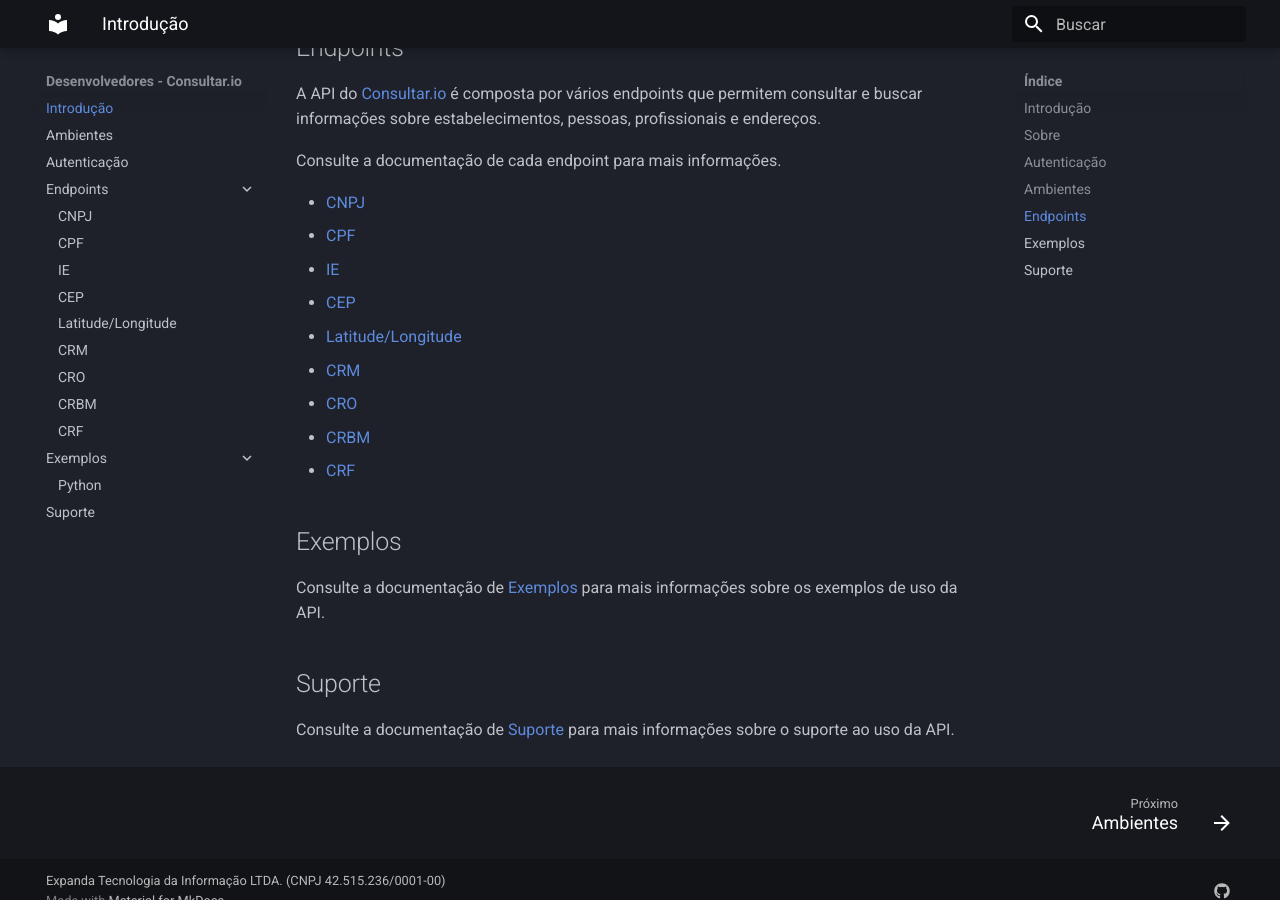
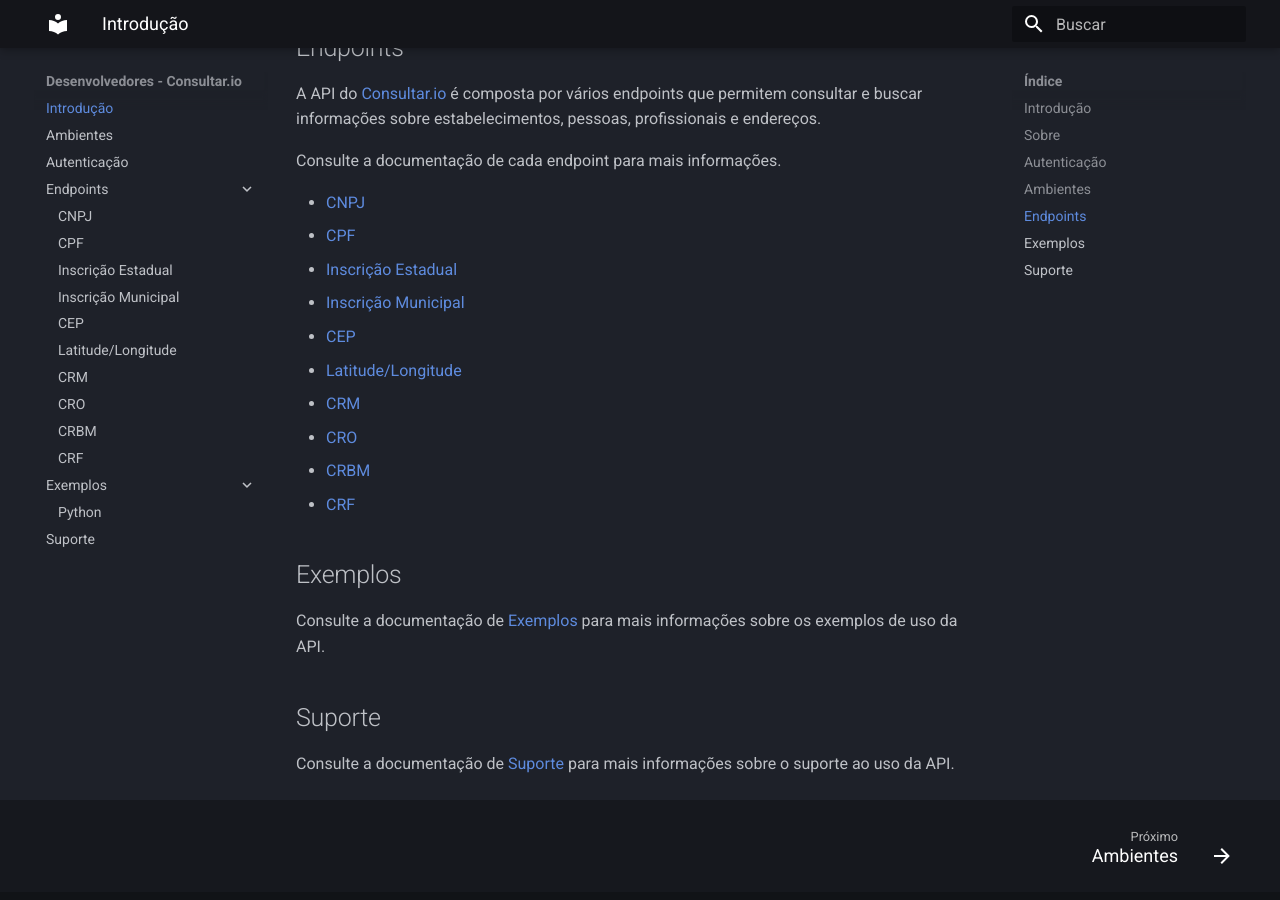
Before and after one commit to consultar-io/doc, an MkDocs documentation site: the page built from docs/index.md, in a window 1280 px wide and 900 px high, scrolled down 693 px. Built offline with MkDocs 1.6.1 and Material for MkDocs 9.7.7, drawn with Linux system fonts in a browser that asks for light colours.

Commit message:
Update API documentation for Inscrição Estadual and add Inscrição Municipal endpoint
- Changed the label for Inscrição Estadual in the navigation and documentation for consistency.
- Introduced a new endpoint for Inscrição Municipal with initial documentation, including a warning about its beta status.

```diff
--- a/docs/index.md
+++ b/docs/index.md
@@ -26,7 +26,8 @@
 
 - [CNPJ](./endpoints/cnpj.md)
 - [CPF](./endpoints/cpf.md)
-- [IE](./endpoints/inscricao-estadual.md)
+- [Inscrição Estadual](./endpoints/inscricao-estadual.md)
+- [Inscrição Municipal](./endpoints/inscricao-municipal.md)
 - [CEP](./endpoints/cep.md)
 - [Latitude/Longitude](./endpoints/latitude-longitude.md)
 - [CRM](./endpoints/crm.md)
--- a/mkdocs.yml
+++ b/mkdocs.yml
@@ -46,7 +46,8 @@
       - endpoints/index.md
       - CNPJ: endpoints/cnpj.md
       - CPF: endpoints/cpf.md
-      - IE: endpoints/inscricao-estadual.md
+      - Inscrição Estadual: endpoints/inscricao-estadual.md
+      - Inscrição Municipal: endpoints/inscricao-municipal.md
       - CEP: endpoints/cep.md
       - Latitude/Longitude: endpoints/latitude-longitude.md
       - CRM: endpoints/crm.md
```
Also changed, not shown: docs/endpoints/inscricao-estadual.md (+1 -1 lines), docs/endpoints/inscricao-municipal.md (added, +10 -0 lines).
